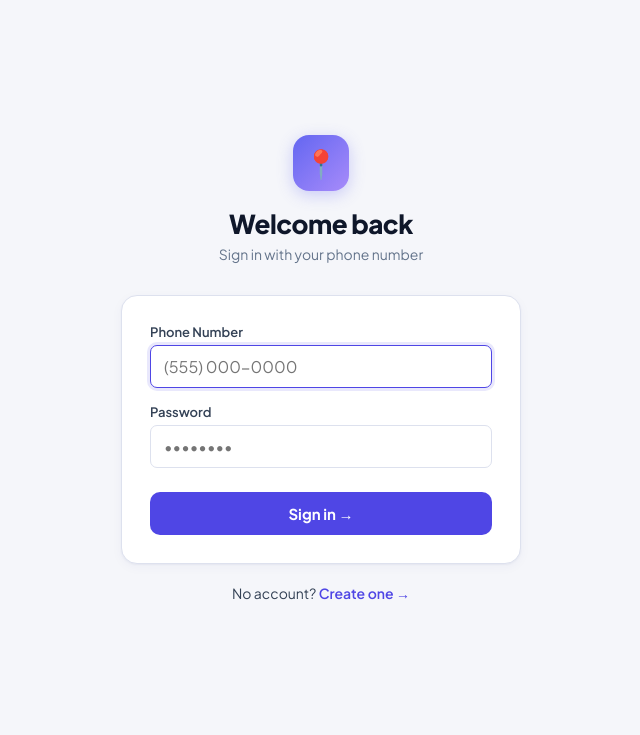
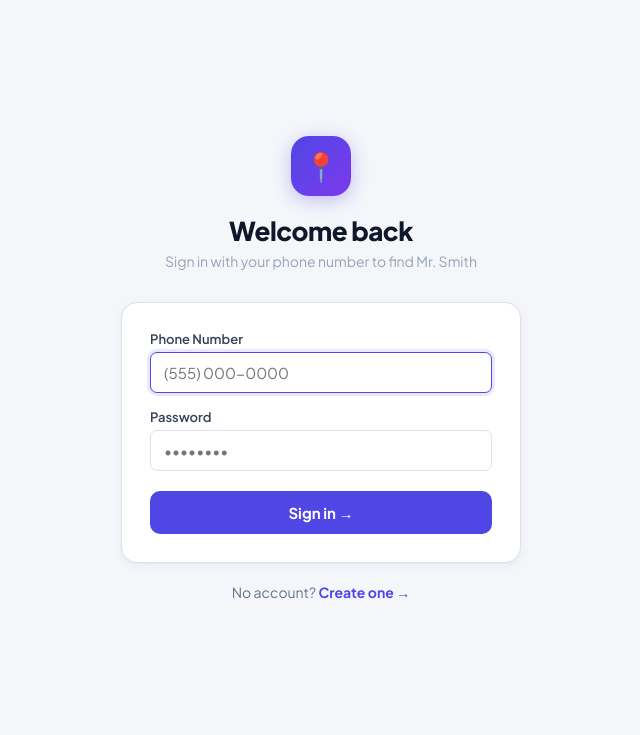
Before and after one commit to G-districts/Werebb, a Flask app: page /login in a window 1280 px wide. Shown: the top 735 px of the page, without its empty margins (319-959 px from the left). Run offline with Flask 3, Linux system fonts and the light colour scheme; data comes from the database, SQL or seed files in the repository.

Commit message:
Update login.html

```diff
--- a/templates/login.html
+++ b/templates/login.html
@@ -1,36 +1,34 @@
 {% extends "base.html" %}
 {% block title %}Sign In — {{ s.app_name }}{% endblock %}
 {% block content %}
-<div style="min-height:calc(100vh - 64px);display:flex;align-items:center;justify-content:center;padding:24px 20px;background:var(--bg);">
+<div style="min-height:calc(100vh - 64px);display:flex;align-items:center;justify-content:center;padding:28px 20px;">
   <div style="width:100%;max-width:400px;">
-
-    <!-- Logo -->
     <div style="text-align:center;margin-bottom:32px;">
-      <div style="width:56px;height:56px;border-radius:16px;background:linear-gradient(135deg,#6366f1,#a78bfa);display:flex;align-items:center;justify-content:center;font-size:28px;margin:0 auto 16px;box-shadow:0 4px 16px rgba(99,102,241,.3);">📍</div>
+      <div style="width:60px;height:60px;border-radius:18px;background:linear-gradient(135deg,#4f46e5,#7c3aed);display:flex;align-items:center;justify-content:center;font-size:28px;margin:0 auto 18px;box-shadow:0 4px 18px rgba(79,70,229,.32);">📍</div>
       <h1 style="font-size:26px;font-weight:800;letter-spacing:-.5px;">Welcome back</h1>
-      <p style="color:var(--text3);font-size:14px;margin-top:5px;">Sign in with your phone number</p>
+      <p style="color:var(--text4);font-size:14px;margin-top:5px;">Sign in with your phone number to find {{ s.teacher_name }}</p>
     </div>
 
-    {% if msg %}<div class="success-msg">{{ msg }}</div>{% endif %}
-    {% if error %}<div class="error-msg">{{ error }}</div>{% endif %}
+    {% if msg  %}<div class="succ">{{ msg }}</div>{% endif %}
+    {% if error%}<div class="err">{{ error }}</div>{% endif %}
 
     <div class="card" style="padding:28px;">
       <form method="POST">
         <div class="form-group">
           <label>Phone Number</label>
-          <input type="tel" name="phone" placeholder="(555) 000-0000" autocomplete="tel" autofocus required style="font-size:16px;">
+          <input type="tel" name="phone" placeholder="(555) 000-0000" autocomplete="tel" autofocus required style="font-size:15px;">
         </div>
-        <div class="form-group">
+        <div class="form-group" style="margin-bottom:20px;">
           <label>Password</label>
-          <input type="password" name="password" placeholder="••••••••" autocomplete="current-password" required style="font-size:16px;">
+          <input type="password" name="password" placeholder="••••••••" autocomplete="current-password" required style="font-size:15px;">
         </div>
-        <button type="submit" class="btn btn-primary btn-block btn-lg" style="margin-top:8px;">Sign in →</button>
+        <button type="submit" class="btn btn-primary btn-block btn-lg">Sign in →</button>
       </form>
     </div>
 
     {% if s.allow_registration == '1' %}
-    <p style="text-align:center;margin-top:20px;font-size:14px;color:var(--text2);">
-      No account? <a href="/register" style="color:var(--accent);font-weight:600;text-decoration:none;">Create one →</a>
+    <p style="text-align:center;margin-top:20px;font-size:14px;color:var(--text3);">
+      No account? <a href="/register" style="color:var(--accent);font-weight:700;text-decoration:none;">Create one →</a>
     </p>
     {% endif %}
   </div>
```
